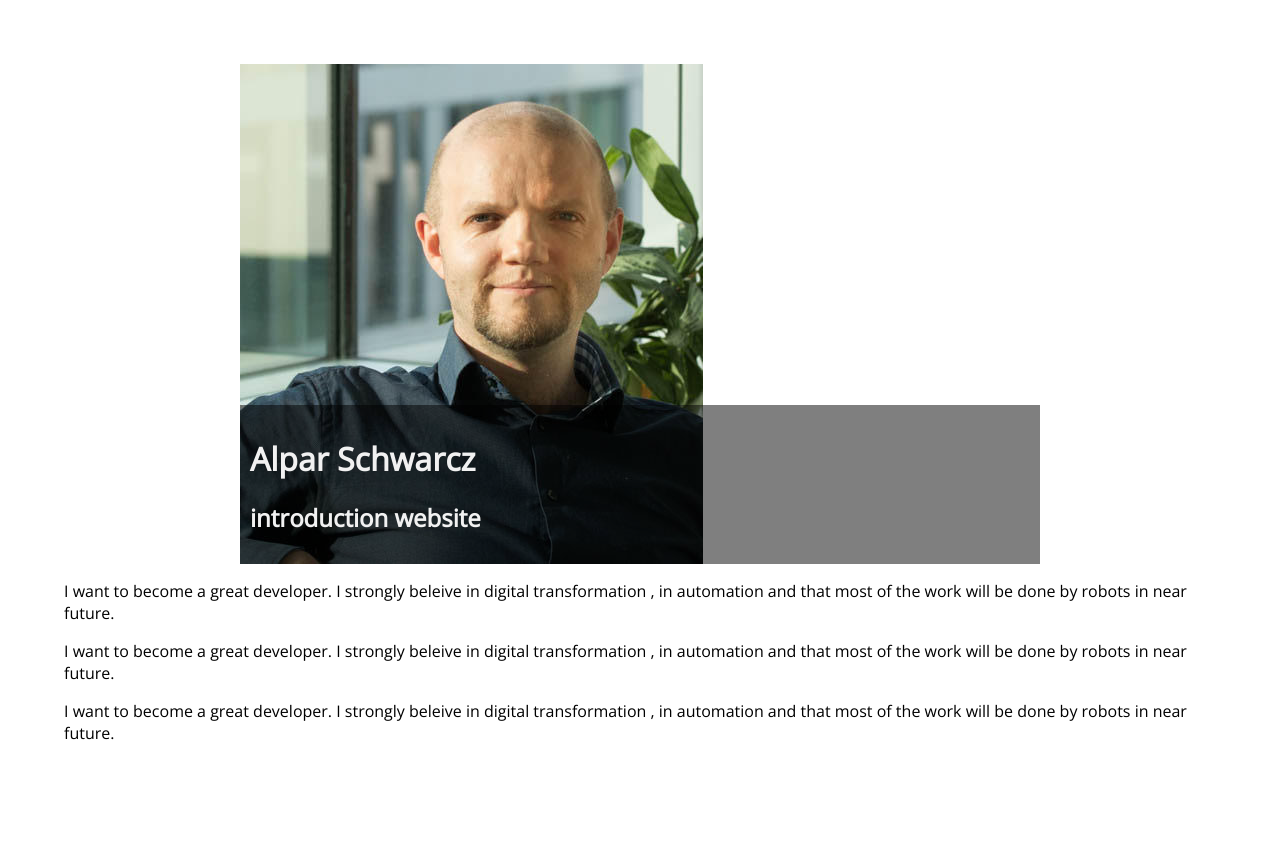
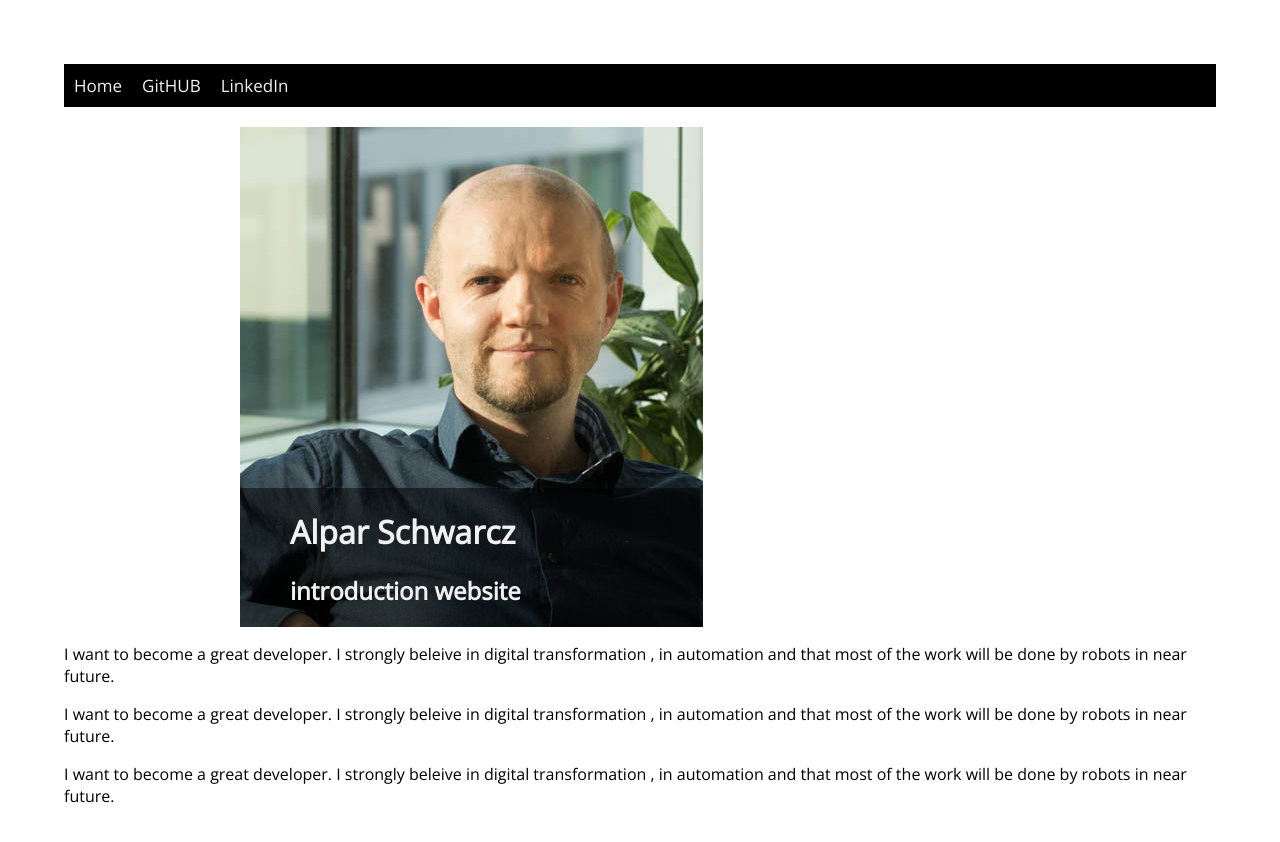
Before and after one commit to Aly1899/myFirstWebSite, a plain HTML site: page index.html in a window 1280 px wide. Before the commit the page ends 808 px from the top, so only its background shows below. Drawn offline with nearby package versions, Linux system fonts and the light colour scheme.

Commit message:
nav bar, transparent text finalized

```diff
--- a/index.html
+++ b/index.html
@@ -10,11 +10,19 @@
 
         </head>
         <body>
+            <div class='topNav'>
+                <a class=active href="#home">Home</a>
+                <a href="#github">GitHUB</a>
+                <a href="#linkedin">LinkedIn</a>
+            </div>
+
             <div class='container'>
+                <div class="banner">
                 <img src="assets/Images/sa01.jpg" />
                 <div class='content'>
                     <h1>Alpar Schwarcz</h1>
                     <h2>introduction website</h2>
+                </div>
                 </div>
             </div>
 
--- a/styles.css
+++ b/styles.css
@@ -1,10 +1,38 @@
 * {box-sizing: border-box
 }
-
 
 body {
     font-family: "Open Sans";
     margin: 5%
+}
+
+.topNav {
+    background-color: black;
+    overflow: hidden;
+    margin-bottom: 20px;
+}
+
+
+.topNav a {
+    float: left;
+    color: #f2f2f2;
+    text-align: center;
+    padding: 10px;
+    text-decoration: none;
+    font-size: 17;
+}
+
+.topnav a:hover{
+    background-color: #dddd;
+    color: black;
+}
+
+.banner {
+    position: relative
+}
+
+.container .img {
+    vertical-align: middle;
 }
 
 .container {
@@ -19,7 +47,8 @@ body {
     background: rgb(0,0,0);
     background: rgba(0,0,0,0.5);
     color: #f1f1f1;
-    width: 800px;
-    padding: 10px;
+    width:460px;
+    padding-left: 50;
+    /*padding: 50px,50px,50px,50px;*/
 
 }
```
